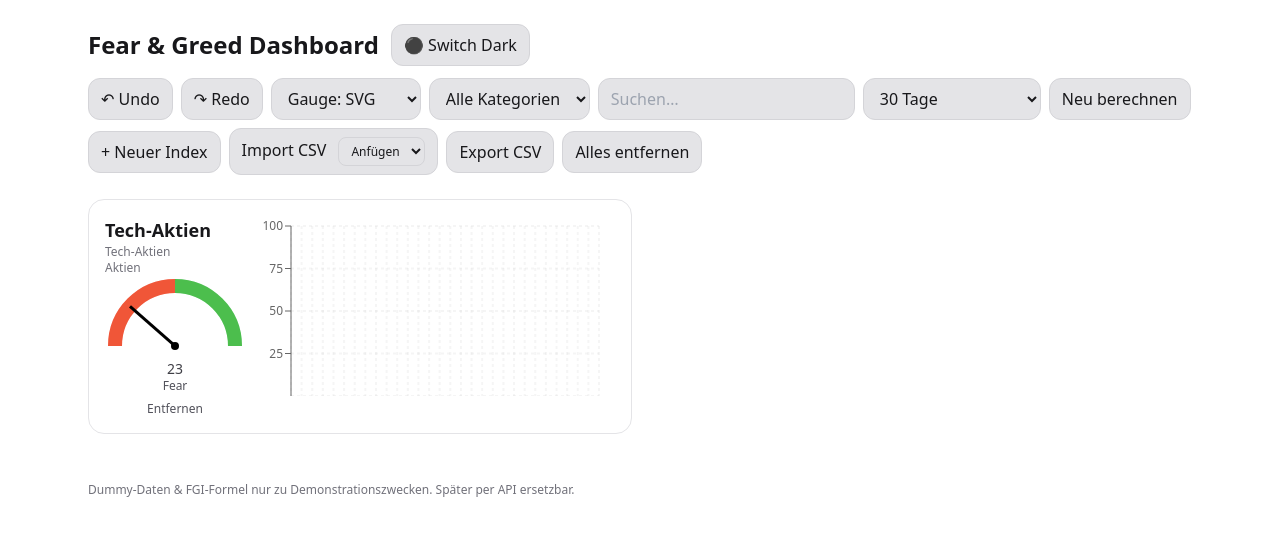
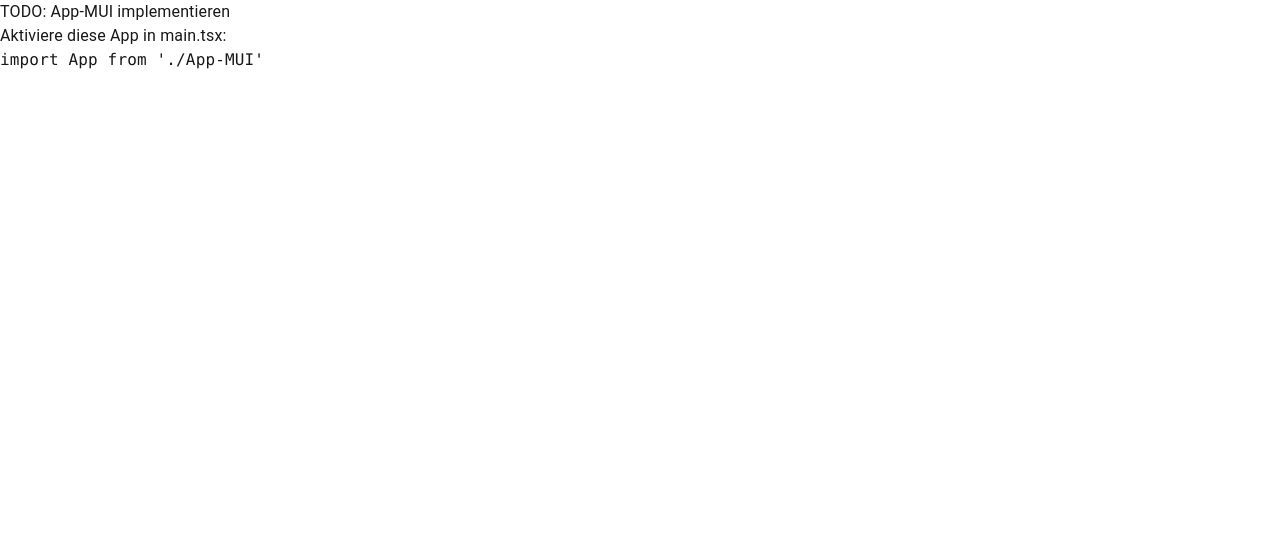
Before and after one commit to techstack-aj/fg-dashboard, a React (Vite) app: page / in a window 1280 px wide. Shown: the top 536 px of the page. Built offline with nearby package versions, Linux system fonts and the light colour scheme.

Commit message:
Kapitel 1.1: MUI Theme Setup mit Dark Mode implementiert

```diff
--- a/src/App-MUI.tsx
+++ b/src/App-MUI.tsx
@@ -1,51 +1,25 @@
 // App-MUI.tsx
 // Material-UI Version des Fear & Greed Dashboard
+// Original App.tsx bleibt unverändert!
 //
-// Aufgabe:
-// - Alternative App-Komponente mit MUI Komponenten
-// - ThemeProvider Setup mit eigenem Theme
-// - Integration aller components-mui/ Komponenten
-// - Original App.tsx bleibt unverändert!
-//
-// Theme Setup (Kapitel 1.1):
-// - ThemeProvider + CssBaseline einbinden
-// - Theme aus './theme/muiTheme' importieren
-//
-// Layout Komponenten:
-// - Container, AppBar, Toolbar, Box
-//
-// Einzubindende Komponenten:
-// - DashboardGrid aus './components-mui/DashboardGrid'
-// - IndexDialog aus './components-mui/IndexDialog'
-//
-// State Management:
-// - useIndices() für Store-Zugriff
-// - Dialog State: open, mode, selectedIndex
-//
-// Icons & Buttons (Kapitel 1.4):
-// - AddIcon, Brightness4Icon, Brightness7Icon
-//
-// Dark Mode:
-// - ThemeContext nutzen für Light/Dark Toggle
-// - MUI Theme mode dynamisch anpassen
-//
-// Dokumentation:
-// https://mui.com/material-ui/getting-started/
-// https://mui.com/material-ui/react-app-bar/
-// https://mui.com/material-ui/customization/theming/#theme-provider
-//
-// App aktivieren:
-// In main.tsx: import App from './App-MUI'
+// Kapitel 1.1: ThemeProvider + CssBaseline Setup
+// App aktivieren: In main.tsx → import App from './App-MUI'
 
 import React from 'react';
+import { ThemeProvider, CssBaseline } from '@mui/material';
+import theme from './theme/muiTheme';
 
 export default function AppMUI() {
-  // TODO: Implementieren
+  // TODO: Weitere Komponenten in späteren Kapiteln hinzufügen
+
   return (
-    <div>
-      <h1>TODO: App-MUI implementieren</h1>
-      <p>Aktiviere diese App in main.tsx:</p>
-      <pre>import App from './App-MUI'</pre>
-    </div>
+    <ThemeProvider theme={theme}>
+      <CssBaseline />
+      <div>
+        <h1>TODO: App-MUI implementieren</h1>
+        <p>Aktiviere diese App in main.tsx:</p>
+        <pre>import App from './App-MUI'</pre>
+      </div>
+    </ThemeProvider>
   );
 }
--- a/src/main.tsx
+++ b/src/main.tsx
@@ -1,6 +1,7 @@
 import React from 'react'
 import ReactDOM from 'react-dom/client'
-import App from './App'
+import App from './App-MUI' // MUI Version zum Testen
+// import App from './App' // Original Tailwind Version
 import './index.css'
 import { ThemeProvider } from './context/ThemeContext'
 
```
Also changed, not shown: src/theme/muiTheme.ts (+1 -18 lines).
